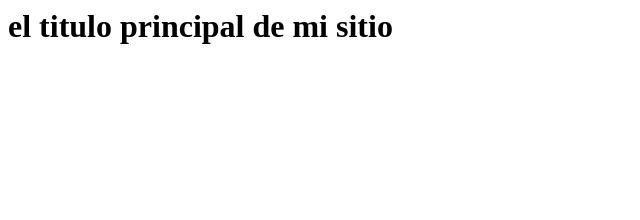
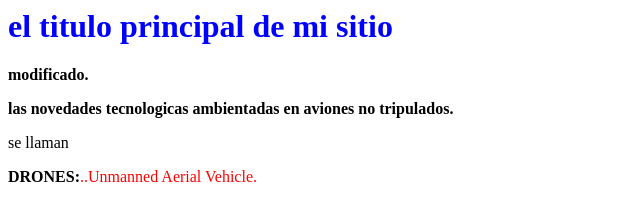
Before and after one commit to dennillm1720/Aldahir, a plain HTML site: page index.html in a window 1280 px wide. Shown: the whole page, without its empty margins (0-640 px from the left). Drawn offline with Linux system fonts and the light colour scheme.

Commit message:
modificacion practica 2

```diff
--- a/index.html
+++ b/index.html
@@ -5,8 +5,18 @@ titulo de mi primer
  practica
  </title>
  </head>
+ <style>
+ #subtitulo {color:red;}
+ </style>
+ <style>
+ #titulo {color:blue;}
+ </style>
  <body>
- <h1> el titulo principal
+ <h1 id="titulo"> el titulo principal
  de mi sitio</h1>
+ <b>modificado.</b>
+ <p><strong>las novedades tecnologicas ambientadas en
+ aviones no tripulados.</strong></p>
+ <p>se llaman</p> <b>DRONES:</b><h id=subtitulo>..Unmanned Aerial Vehicle.</h>
  </body>
  </html>
```
